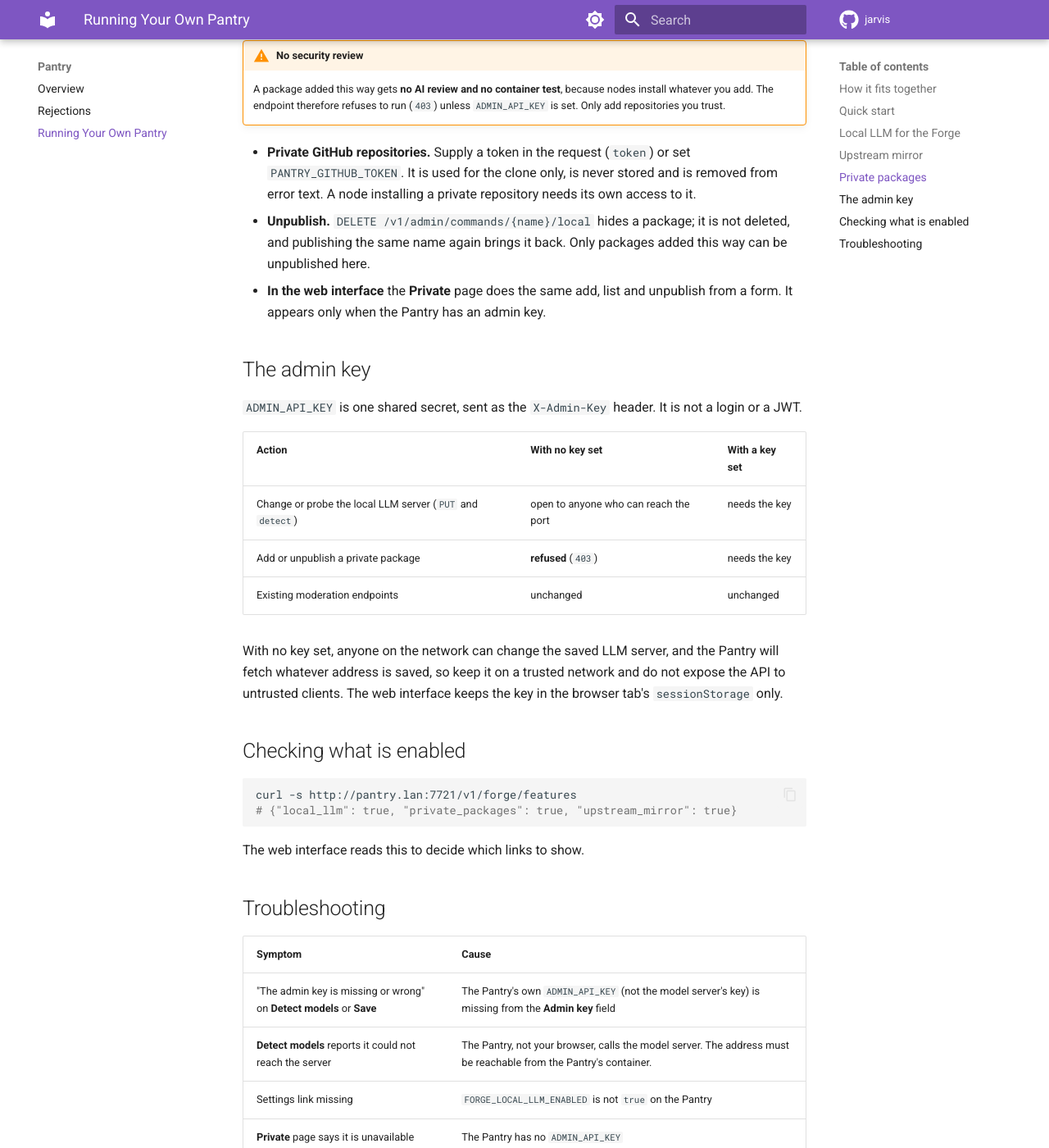
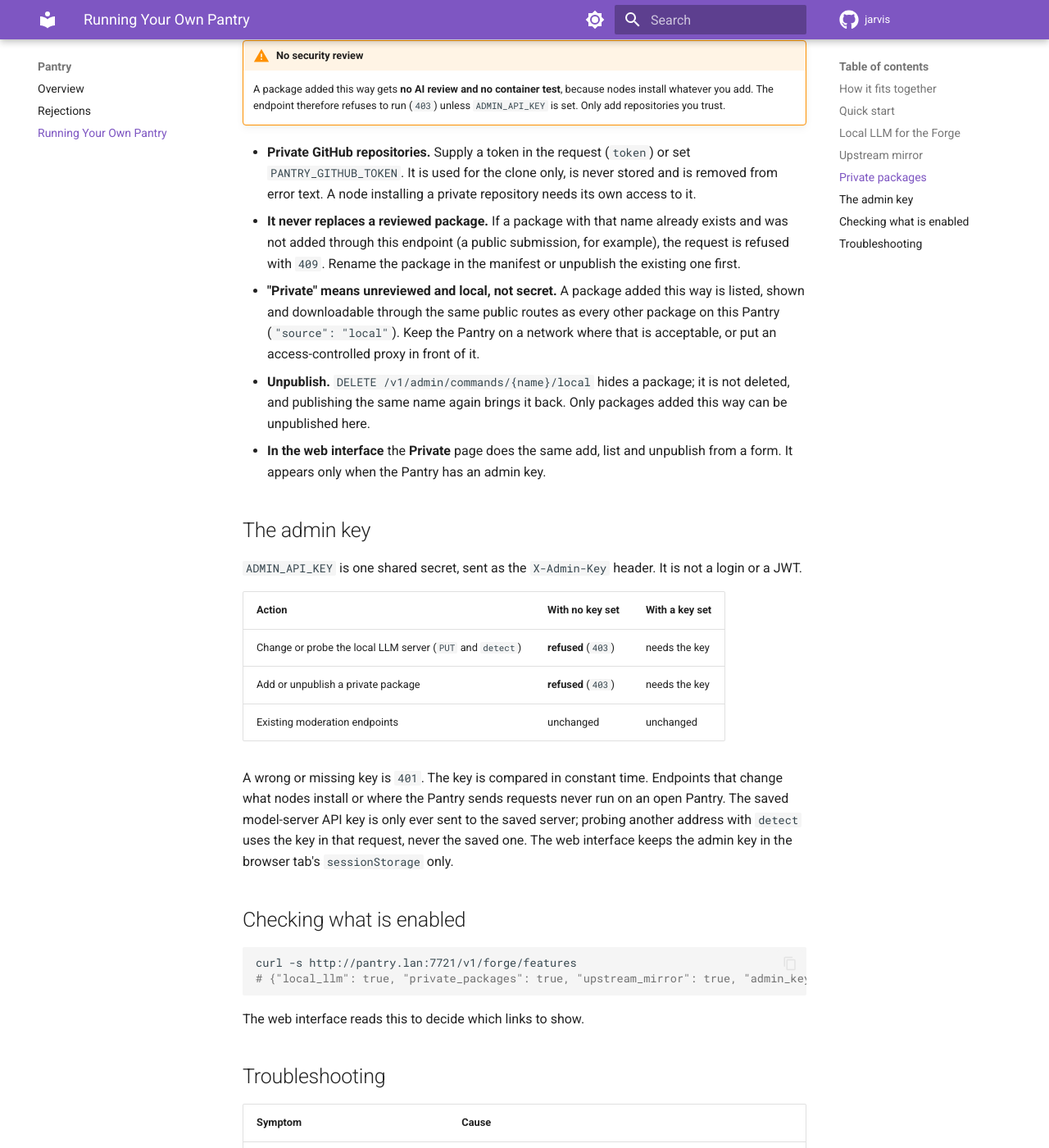
Before and after one commit to alexberardi/jarvis-docs, an MkDocs documentation site: the page built from docs/pantry/self-hosting.md, in a window 1280 px wide and 1400 px high, scrolled down 3550 px. Shown: the whole window at 82% size. Built offline with MkDocs 1.6.1 and Material for MkDocs 9.7.7, drawn with Linux system fonts in a browser that asks for light colours; comment, search, counter and statistics services are not loaded.

Commit message:
docs(pantry): describe the fixed auth behaviour and what private means; drop committed bytecode
The admin key is always required to change or probe the local LLM server; the saved
model-server key is only sent to the saved server; from-repo refuses to replace a package
that was not added through it (409); 'private' means unreviewed and local, not secret.

Co-Authored-By: Claude Sonnet 5.5 <noreply@anthropic.com>

````diff
--- a/docs/pantry/self-hosting.md
+++ b/docs/pantry/self-hosting.md
@@ -127,6 +127,12 @@ request again with a new `ref` to publish a new version.
 - **Private GitHub repositories.** Supply a token in the request (`token`) or set `PANTRY_GITHUB_TOKEN`. It is used for
   the clone only, is never stored and is removed from error text. A node installing a private repository needs its own
   access to it.
+- **It never replaces a reviewed package.** If a package with that name already exists and was not added through this
+  endpoint (a public submission, for example), the request is refused with `409`. Rename the package in the manifest or
+  unpublish the existing one first.
+- **"Private" means unreviewed and local, not secret.** A package added this way is listed, shown and downloadable
+  through the same public routes as every other package on this Pantry (`"source": "local"`). Keep the Pantry on a
+  network where that is acceptable, or put an access-controlled proxy in front of it.
 - **Unpublish.** `DELETE /v1/admin/commands/{name}/local` hides a package; it is not deleted, and publishing the same
   name again brings it back. Only packages added this way can be unpublished here.
 - **In the web interface** the **Private** page does the same add, list and unpublish from a form. It appears only when
@@ -138,19 +144,20 @@ request again with a new `ref` to publish a new version.
 
 | Action | With no key set | With a key set |
 |---|---|---|
-| Change or probe the local LLM server (`PUT` and `detect`) | open to anyone who can reach the port | needs the key |
+| Change or probe the local LLM server (`PUT` and `detect`) | **refused** (`403`) | needs the key |
 | Add or unpublish a private package | **refused** (`403`) | needs the key |
 | Existing moderation endpoints | unchanged | unchanged |
 
-With no key set, anyone on the network can change the saved LLM server, and the Pantry will fetch whatever address is
-saved, so keep it on a trusted network and do not expose the API to untrusted clients. The web interface keeps the key in
-the browser tab's `sessionStorage` only.
+A wrong or missing key is `401`. The key is compared in constant time. Endpoints that change what nodes install or where
+the Pantry sends requests never run on an open Pantry. The saved model-server API key is only ever sent to the saved
+server; probing another address with `detect` uses the key in that request, never the saved one. The web interface keeps
+the admin key in the browser tab's `sessionStorage` only.
 
 ## Checking what is enabled
 
 ```bash
 curl -s http://pantry.lan:7721/v1/forge/features
-# {"local_llm": true, "private_packages": true, "upstream_mirror": true}
+# {"local_llm": true, "private_packages": true, "upstream_mirror": true, "admin_key_configured": true}
 ```
 
 The web interface reads this to decide which links to show.
````
Also changed, not shown: docs/reference/env-vars.md (+1 -1 lines), docs/services/pantry-store.md (+4 -4 lines), 1 other file.
